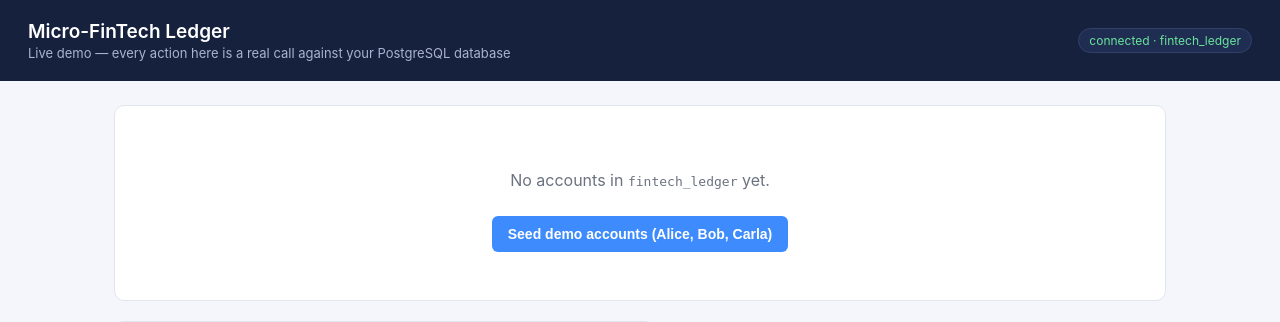
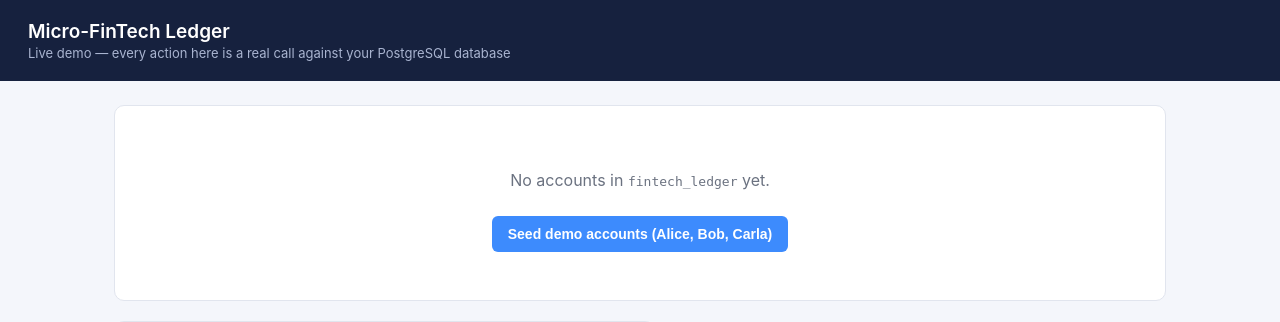
Before and after one commit to DevNova11/Micro-Fintech-Ledger, a Flask app: page / in a window 1280 px wide. Shown: the top 322 px of the page. Run offline with Flask 3, Linux system fonts and the light colour scheme; data that the repository does not hold is empty; some libraries are stand-ins or nearby versions.

Commit message:
Remove connection-status badge from demo app header

```diff
--- a/app/templates/index.html
+++ b/app/templates/index.html
@@ -34,16 +34,6 @@
   }
   header h1 { margin: 0; font-size: 19px; font-weight: 600; }
   header .sub { color: #a9b4d0; font-size: 13px; margin-top: 2px; }
-  #health-badge {
-    font-size: 12px;
-    padding: 4px 10px;
-    border-radius: 999px;
-    background: var(--navy-light);
-    border: 1px solid #334069;
-  }
-  #health-badge.ok { color: #6be39b; }
-  #health-badge.bad { color: #ff9b9b; }
-
   main {
     max-width: 1100px;
     margin: 0 auto;
@@ -124,7 +114,6 @@
     <h1>Micro-FinTech Ledger</h1>
     <div class="sub">Live demo — every action here is a real call against your PostgreSQL database</div>
   </div>
-  <span id="health-badge">checking…</span>
 </header>
 
 <main>
@@ -217,23 +206,6 @@ async function api(path, opts) {
   const data = await res.json();
   if (!res.ok && !opts) throw new Error(data.error || 'request failed');
   return { ok: res.ok, data };
-}
-
-async function checkHealth() {
-  const badge = document.getElementById('health-badge');
-  try {
-    const { ok, data } = await api('/api/health');
-    if (ok && data.ok) {
-      badge.textContent = `connected · ${data.database}`;
-      badge.className = 'ok';
-    } else {
-      badge.textContent = data.error || 'disconnected';
-      badge.className = 'bad';
-    }
-  } catch (e) {
-    badge.textContent = 'disconnected';
-    badge.className = 'bad';
-  }
 }
 
 async function loadAccounts() {
@@ -364,9 +336,7 @@ document.getElementById('seed-btn').addEventListener('click', async () => {
   }
 });
 
-checkHealth();
 refreshAll();
-setInterval(checkHealth, 15000);
 </script>
 </body>
 </html>
```
